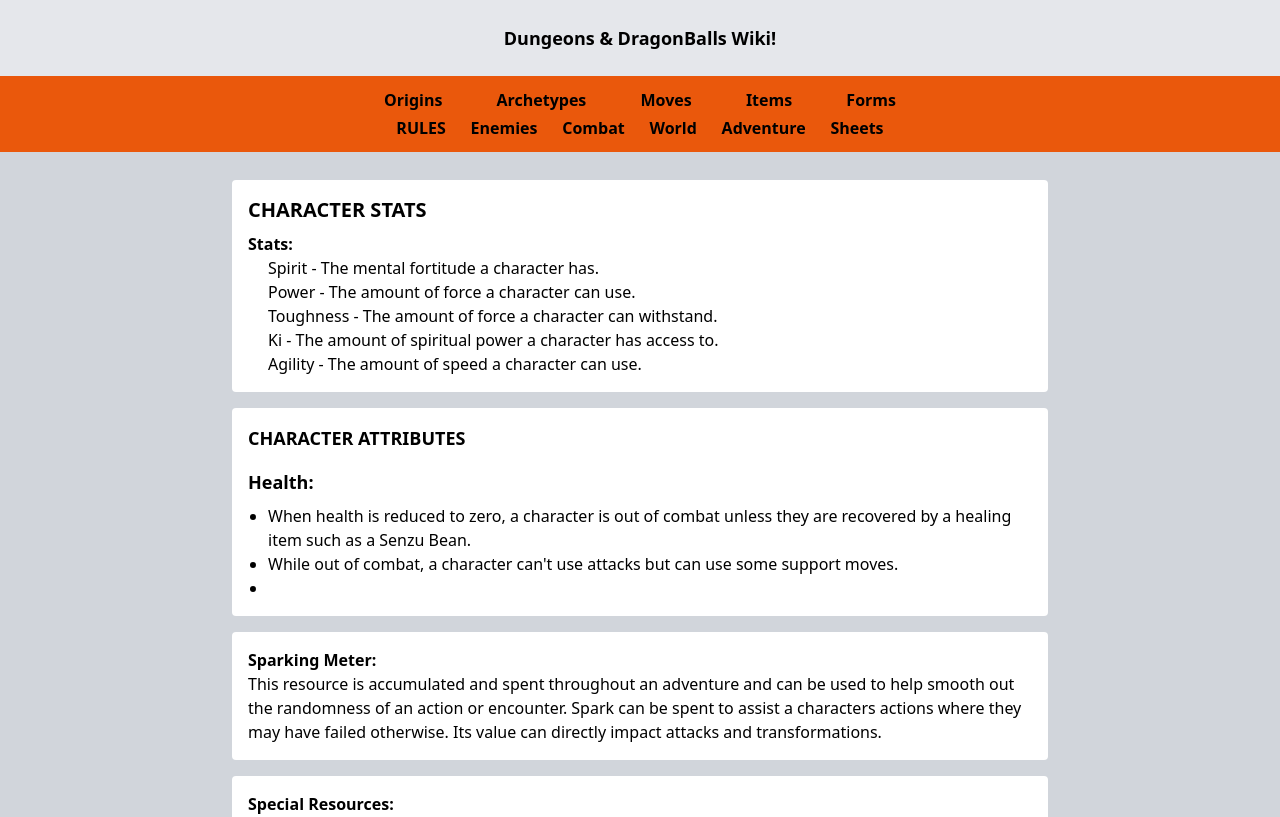
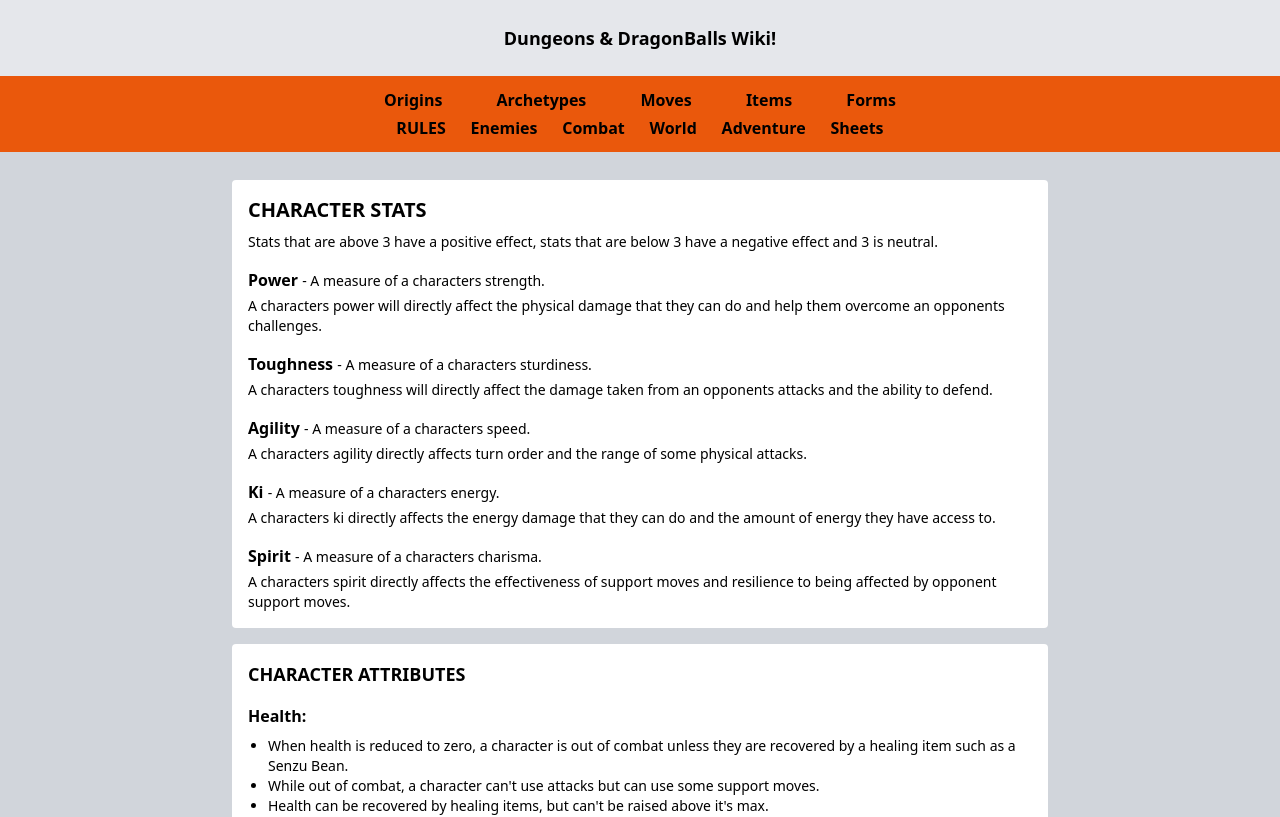
Before and after one commit to KylePep/ddbwiki, a Next.js app: page /rules in a window 1280 px wide. Shown: the top 817 px of the page. Built offline with nearby package versions, Linux system fonts and the light colour scheme.

Commit message:
refactored stats and clarified their function

```diff
--- a/app/components/CharacterAttributes.tsx
+++ b/app/components/CharacterAttributes.tsx
@@ -4,11 +4,11 @@ export default function CharacterAttributes() {
   return (
     <div className=' bg-white p-4 rounded'>
       <h1 className='text-lg font-bold mb-4'>CHARACTER ATTRIBUTES</h1>
-      <p className='text-lg font-bold mb-2'>Health:</p>
-      <ul className='list-disc'>
+      <p className='font-bold mb-2'>Health:</p>
+      <ul className='list-disc text-sm'>
         <li>When health is reduced to zero, a character is out of combat unless they are recovered by a healing item such as a Senzu Bean.</li>
         <li>While out of combat, a character {`can't`} use attacks but can use some support moves.</li>
-        <li></li>
+        <li>Health can be recovered by healing items, but {`can't`} be raised above {`it's`} max.</li>
       </ul>
     </div>
   )
--- a/app/components/CharacterStats.tsx
+++ b/app/components/CharacterStats.tsx
@@ -4,23 +4,36 @@ export default function CharacterStats() {
   return (
     <div className=' bg-white p-4 rounded'>
       <h1 className='text-xl font-bold mb-2'>CHARACTER STATS</h1>
-      <div>
-        <h2 className='font-bold'>Stats:</h2>
-        <ul>
-          <li>Spirit - The mental fortitude a character has.</li>
-          <li>Power - The amount of force a character can use.</li>
-          <li>Toughness - The amount of force a character can withstand.</li>
-          <li>Ki - The amount of spiritual power a character has access to.</li>
-          <li>Agility - The amount of speed a character can use.</li>
-        </ul>
-        {/* <h3 className='mt-2 font-bold'>Example Class Priorities:</h3>
-        <ul>
-          <li>Damage Class - Power | Ki</li>
-          <li>Tank Class - Toughness | Agility</li>
-          <li>Support Class - Spirit | Ki</li>
-        </ul> */}
+      <div className='text-sm grid gap-4 grid-cols-1'>
+
+        <p>Stats that are above 3 have a positive effect, stats that are below 3 have a negative effect and 3 is neutral.</p>
+
+        <div>
+          <p className='font-semibold text-base mb-1'>Power <span className='font-normal text-sm'>- A measure of a characters strength.</span></p>
+          <p>A characters power will directly affect the physical damage that they can do and help them overcome an opponents challenges.</p>
+        </div>
+
+        <div>
+          <p className='font-semibold text-base mb-1'>Toughness <span className='font-normal text-sm'>- A measure of a characters sturdiness.</span></p>
+          <p>A characters toughness will directly affect the damage taken from an opponents attacks and the ability to defend.</p>
+        </div>
+
+        <div>
+          <p className='font-semibold text-base mb-1'>Agility <span className='font-normal text-sm'>- A measure of a characters speed.</span></p>
+          <p>A characters agility directly affects turn order and the range of some physical attacks.</p>
+        </div>
+
+        <div>
+          <p className='font-semibold text-base mb-1'>Ki <span className='font-normal text-sm'>- A measure of a characters energy.</span></p>
+          <p>A characters ki directly affects the energy damage that they can do and the amount of energy they have access to.</p>
+        </div>
+
+        <div>
+          <p className='font-semibold text-base mb-1'>Spirit <span className='font-normal text-sm'>- A measure of a characters charisma.</span></p>
+          <p>A characters spirit directly affects the effectiveness of support moves and resilience to being affected by opponent support moves.</p>
+        </div>
+
       </div>
-      {/* <p className='mt-3'>These 5 stats help determine what a character is capable of during an adventure</p> */}
 
     </div>
   )
```
